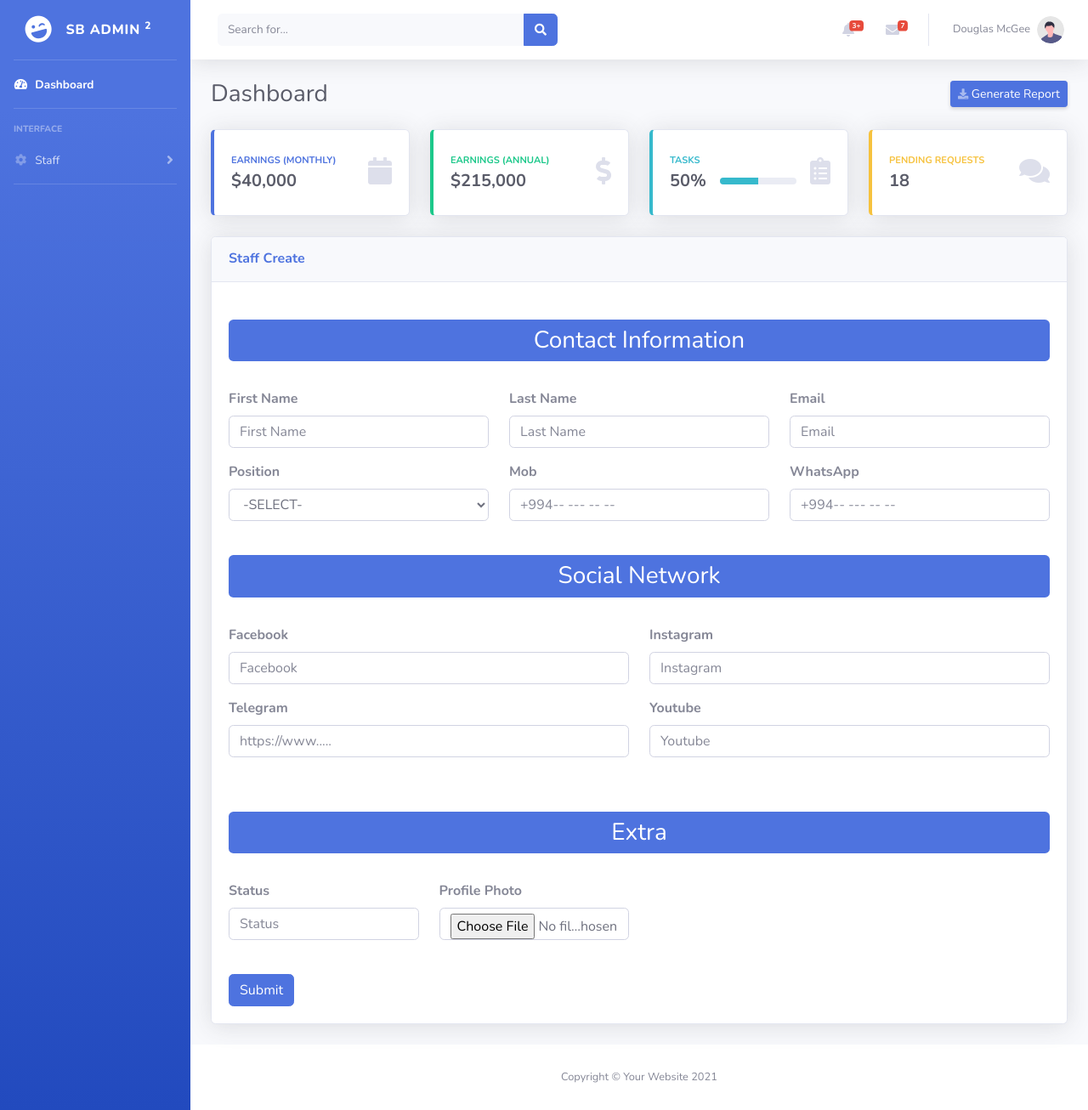
After one commit to rzatalibov555/barbershop, a CodeIgniter app: page /barbershop/index.php/admin_controller/staff_create in a window 1280 px wide. The commit adds this page. Shown: the whole page at 85% size. Run offline with CodeIgniter, Linux system fonts and the light colour scheme.

Commit message:
admin staff create page

```diff
--- a/application/config/routes.php
+++ b/application/config/routes.php
@@ -62,8 +62,8 @@ $route['a_login_act'] = "Admin_controller/login_action";
 $route['a_dashboard'] = "Admin_controller/dashboard";
 
 // Product_side start
-$route['a_product_list'] = "Admin_controller/product_list";
-$route['a_product_create'] = "Admin_controller/product_create";
+$route['a_staff_list'] = "Admin_controller/staff_list";
+$route['a_staff_create'] = "Admin_controller/staff_create";
 // Product_side end
 
 
--- a/application/controllers/Admin_controller.php
+++ b/application/controllers/Admin_controller.php
@@ -15,13 +15,14 @@ class Admin_controller extends CI_Controller{
         $this->load->view("admin/index");
     }
 
-    public function product_list(){
-        $this->load->view("admin/product/list");
+    public function staff_list(){
+        $this->load->view("admin/staff/list");
     }
 
-    public function product_create(){
-        $this->load->view("admin/product/create");
+    public function staff_create(){
+        $this->load->view("admin/staff/create");
     }
 
 
+
 }
--- a/application/views/admin/includes/left_menu.php
+++ b/application/views/admin/includes/left_menu.php
@@ -36,7 +36,7 @@
          <li class="nav-item">
              <a class="nav-link collapsed" href="#" data-toggle="collapse" data-target="#collapseTwo" aria-expanded="true" aria-controls="collapseTwo">
                  <i class="fas fa-fw fa-cog"></i>
-                 <span>Products</span>
+                 <span>Staff</span>
              </a>
              <div id="collapseTwo" class="collapse" aria-labelledby="headingTwo" data-parent="#accordionSidebar">
                  <div class="bg-white py-2 collapse-inner rounded">
--- /dev/null
+++ b/application/views/admin/staff/create.php
@@ -0,0 +1,123 @@
+<?php $this->load->view('admin/includes/header_style'); ?>
+<?php $this->load->view('admin/includes/left_menu'); ?>
+<?php $this->load->view('admin/includes/navbar'); ?>
+<?php $this->load->view('admin/includes/statistics'); ?>
+
+<div class="card shadow mb-4">
+    <div class="card-header py-3">
+        <h6 class="m-0 font-weight-bold text-primary">Staff Create</h6>
+    </div>
+    <div class="card-body">
+
+            <br>
+            <h3 class="text-center text-white bg-primary py-2 rounded">Contact Information</h3>
+            <br>
+
+        <form class="user">
+            <div class="form-group row">
+                <div class="col-sm-4 mb-3 mb-sm-0">
+                    <label for="FirstName"><b>First Name</b></label>
+                    <input type="text" name="FirstName" class="form-control" id="FirstName" placeholder="First Name">
+                </div>
+                <div class="col-sm-4">
+                    <label for="LastName"><b>Last Name</b></label>
+                    <input type="text" name="LastName" class="form-control" id="LastName" placeholder="Last Name">
+                </div>
+
+                <div class="col-sm-4 mb-3 mb-sm-0">
+                        <label for="Email"><b>Email</b></label>
+                        <input type="text" name="Email" class="form-control" id="Email" placeholder="Email">
+                    </div>
+            </div>
+            <div class="form-group">
+                <div class="row">
+
+                    <div class="col-sm-4 mb-3 mb-sm-0">
+                        <label for="Position"><b>Position</b></label>
+
+                        <select name="position" id="Position" class="form-control">
+                            <option value="">-SELECT-</option>
+                            <option value="Director">Director</option>
+                            <option value="Manager">Manager</option>
+                            <option value="Master">Master</option>
+                            <option value="Asistent">Asistent</option>
+                            <option value="Other">Other</option>
+                        </select>
+                    </div>
+                    <div class="col-sm-4 mb-3 mb-sm-0">
+                        <label for="mob"><b>Mob</b></label>
+                        <input type="text" name="mobile" class="form-control" id="mob" placeholder="+994-- --- -- --">
+                    </div>
+                    <div class="col-sm-4 mb-3 mb-sm-0">
+                        <label for="WhatsApp"><b>WhatsApp</b></label>
+                        <input type="text" name="WhatsApp" class="form-control" id="WhatsApp" placeholder="+994-- --- -- --">
+                    </div>
+                </div>
+            </div>
+
+
+
+
+            <br>
+            <h3 class="text-center text-white bg-primary py-2 rounded">Social Network</h3>
+            <br>
+            <div class="form-group">
+                <div class="row">
+                    <div class="col-sm-6 mb-3 mb-sm-0">
+                        <label for="Facebook"><b>Facebook</b></label>
+                        <input type="text" name="Facebook" class="form-control" id="Facebook" placeholder="Facebook">
+                    </div>
+                    <div class="col-sm-6 mb-3 mb-sm-0">
+                        <label for="Instagram"><b>Instagram</b></label>
+                        <input type="text" name="Instagram" class="form-control" id="Instagram" placeholder="Instagram">
+                    </div>
+                </div>
+            </div>
+
+            <div class="form-group">
+                <div class="row">
+                    <div class="col-sm-6 mb-3 mb-sm-0">
+                        <label for="Telegram"><b>Telegram</b></label>
+                        <input type="text" name="Telegram" class="form-control" id="Telegram" placeholder="https://www.....">
+                    </div>
+
+                    <div class="col-sm-6 mb-3 mb-sm-0">
+                        <label for="Youtube"><b>Youtube</b></label>
+                        <input type="text" name="Youtube" class="form-control" id="Youtube" placeholder="Youtube">
+                    </div>
+                </div>
+            </div>
+            <br>
+
+            <br>
+            <h3 class="text-center text-white bg-primary py-2 rounded">Extra</h3>
+            <br>
+
+            <div class="form-group">
+                <div class="row">
+                    <div class="col-sm-3 mb-3 mb-sm-0">
+                        <label for="Status"><b>Status</b></label>
+                        <input type="text" name="Status" class="form-control" id="Status" placeholder="Status">
+                    </div>
+                    <div class="col-sm-3 mb-3 mb-sm-0">
+                        <label for="ProfilePhoto"><b>Profile Photo</b></label>
+                        <input type="file" name="file" class="form-control" id="ProfilePhoto">
+                    </div>
+                </div>
+            </div>
+            <br>
+
+            <button type="submit" class="btn btn-primary">Submit</button>
+
+
+        </form>
+
+
+
+    </div>
+</div>
+
+
+
+<?php $this->load->view('admin/includes/footer'); ?>
+<?php $this->load->view('admin/includes/footer_scripts'); ?>
```
Also changed, not shown: application/views/admin/product/create.php (deleted, +0 -10 lines), application/views/admin/staff/list.php (renamed from application/views/admin/product/list.php), application/views/admin/staff/update.php (added).
